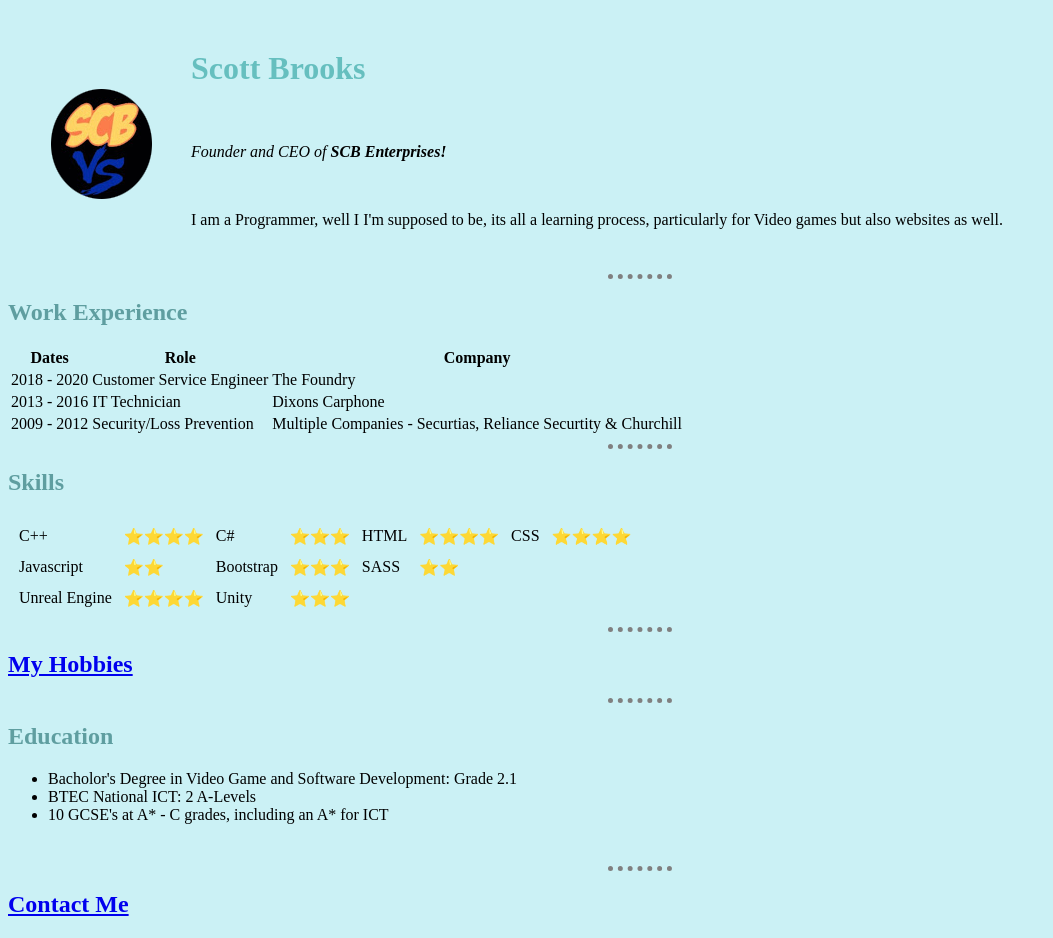
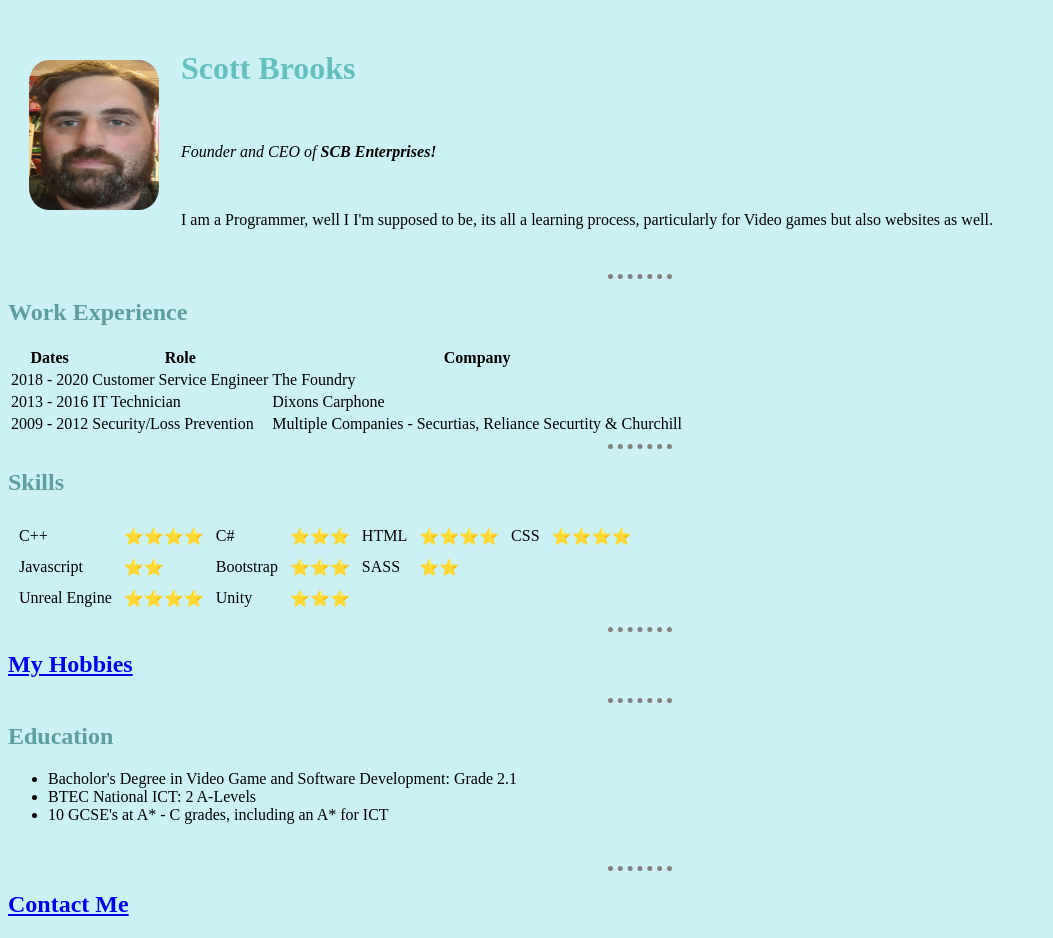
Before and after one commit to scb3/CV, a plain HTML site: page index.html in a window 1280 px wide. Shown: the whole page, without its empty margins (0-1053 px from the left). Drawn offline with Linux system fonts and the light colour scheme.

Commit message:
Added Profile Picture

```diff
--- a/index.html
+++ b/index.html
@@ -12,7 +12,7 @@
     <div class="container"></div>
     <table cellspacing="20">
         <tr>
-            <td><img class="profileImg" src="assets/SCB VS logo.png"></td>
+            <td><img class="profileImg" src="assets/profilepic.jpg"></td>
             <td>
                 <h1>Scott Brooks</h1>
 
--- a/styles.css
+++ b/styles.css
@@ -17,3 +17,10 @@ h1,h3{
 h2{
     color: cadetblue;
 }
+
+.profileImg{
+
+    width: 130px;
+    height: 150px;
+    border-radius: 15%;
+}
```
Also changed, not shown: assets/profilepic.jpg (added).
